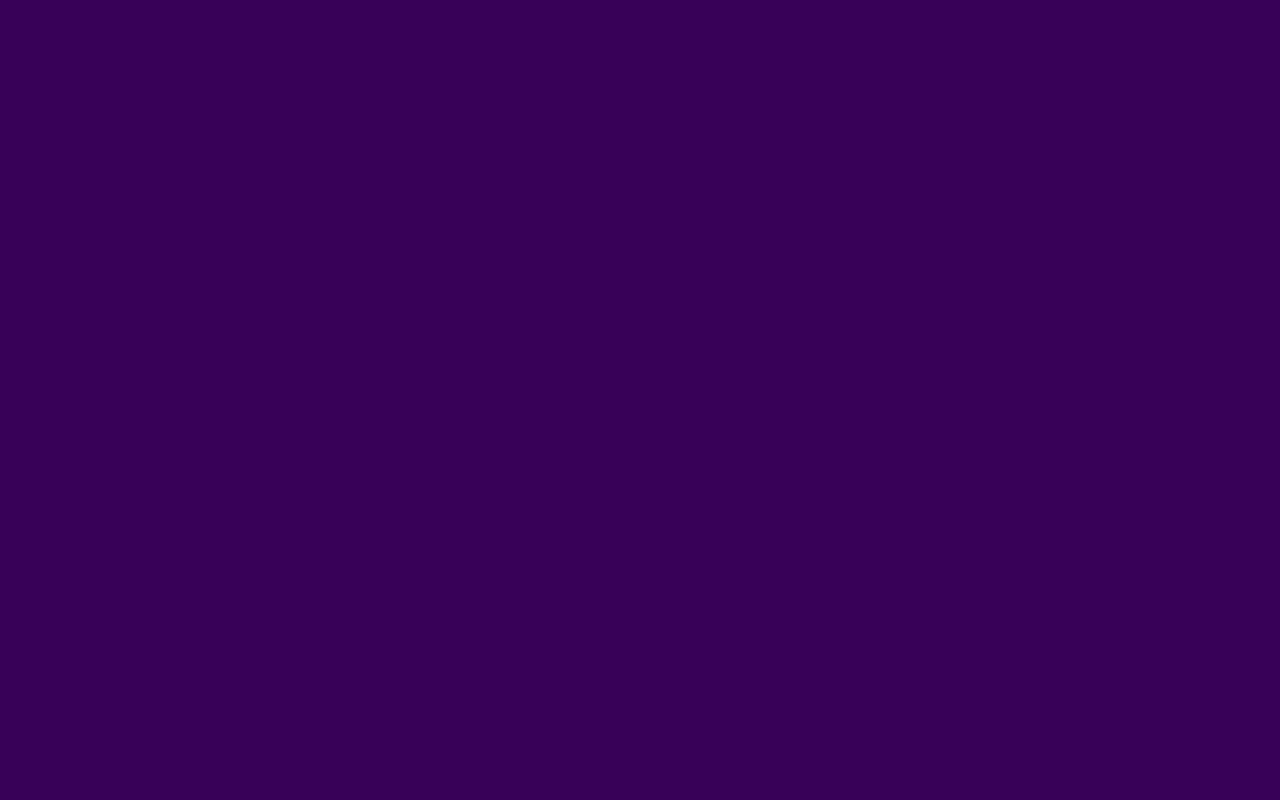
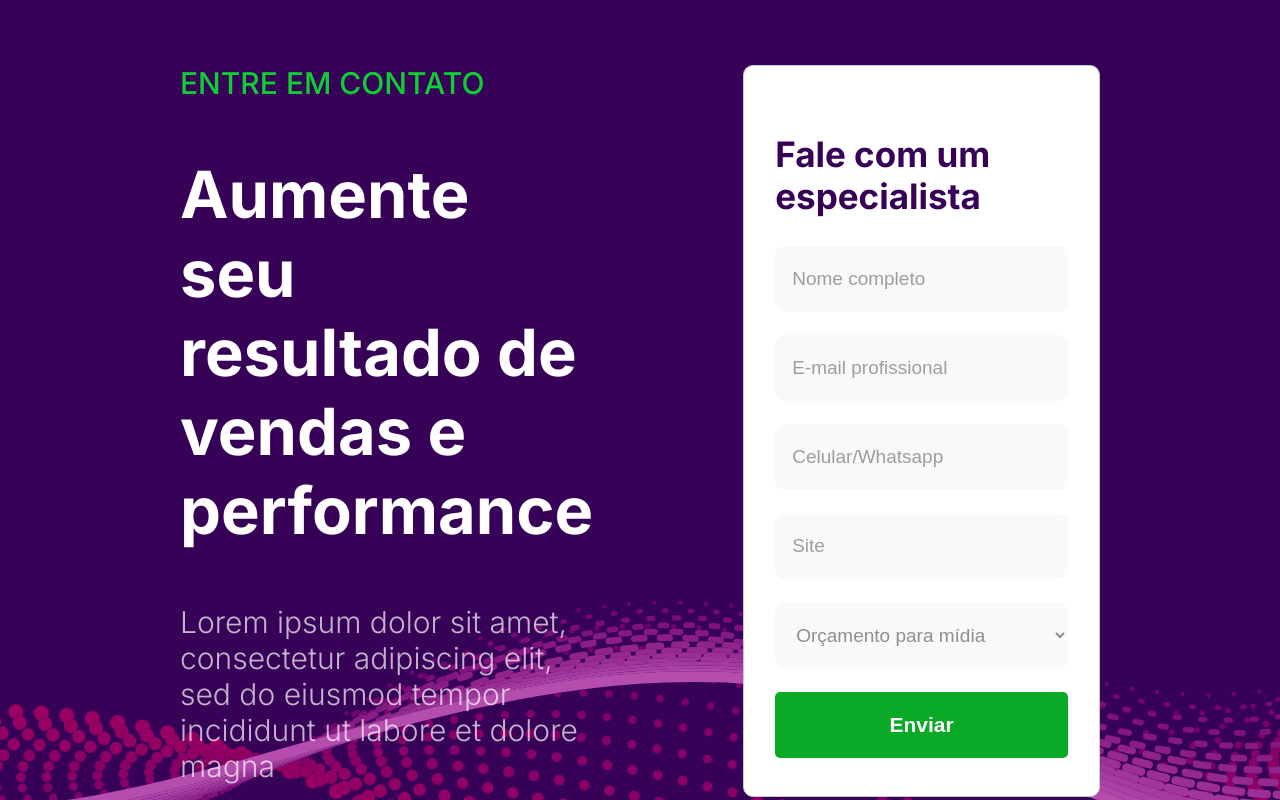
Before and after one commit to gabrieltacosta/landingpage, a Next.js app: page / in a window 1280 px wide. Shown: the part 2460-3260 px from the top of the page. Before the commit the page ends 2270 px from the top, so only its background shows below. Built offline with nearby package versions, Linux system fonts and the light colour scheme.

Commit message:
Criação do contato

```diff
--- a/app/page.jsx
+++ b/app/page.jsx
@@ -1,6 +1,7 @@
 import Header from "@/components/header/page";
 import Welcome from "@/components/welcome/page";
-import Features from "@/components/features/page"
+import Features from "@/components/features/page";
+import Contato from "@/components/contato/page";
 import styles from "./page.module.scss";
 
 export default function Home() {
@@ -9,6 +10,7 @@
         <Header />
         <Welcome />
         <Features />
+        <Contato />
       </div>
   );
 }
--- a/components/button/button.module.scss
+++ b/components/button/button.module.scss
@@ -16,4 +16,13 @@
     background-color: $white-color;
     color: $purple-color;
     }
+
+    &.full {
+        padding: 21px;
+        width: 100%;
+        font-size: 21px;
+        font-weight: 600;
+        background-color: $green3-color;
+        color: $white-color;
+    }
 }
--- a/components/button/page.jsx
+++ b/components/button/page.jsx
@@ -10,6 +10,7 @@
 const Button = ({ title, kind }) => {
     const generationClassByKind = () => {
         if (kind === "secondary") return Styles.secondary;
+        if (kind === "full") return Styles.full;
 
         return Styles.primary;
     }
--- /dev/null
+++ b/components/contato/contato.module.scss
@@ -0,0 +1,52 @@
+@import "/styles/mixins/colors.scss";
+@import "/styles/mixins/padding.scss";
+
+.container {
+    @include Padding;
+    padding-bottom: 200px;
+    background-image: url("/images/fundoWelcome.svg");
+    background-repeat: no-repeat;
+    background-size: cover;
+    display: grid;
+    grid-template-columns: repeat(2, 1fr);
+    align-items: flex-start;
+    justify-content: space-between;
+    gap: 150px;
+}
+
+.texts {
+    h2 {
+        font-size: 65px;
+        font-weight: bold;
+    }
+    span {
+        font-size: 30px;
+        font-weight: 500;
+        color: $green2-color;
+    }
+    p {
+        font-size: 30px;
+        font-weight: 300;
+        opacity: 0.7;
+    }
+}
+
+.form {
+    padding: 38px 31px;
+    background-color: $white-color;
+    border: 0.5px solid $gray3-color;
+    border-radius: 10px;
+
+    display: grid;
+
+    h2 {
+        font-size: 35px;
+        font-weight: bold;
+        color: $purple-color;
+    }
+
+    form {
+        display: grid;
+        gap: 23px;
+    }
+}
--- /dev/null
+++ b/components/contato/page.jsx
@@ -0,0 +1,42 @@
+import Button from "../button/page";
+import Styles from "./contato.module.scss";
+import Input from "../input/page";
+import Select from "../select/page";
+
+
+const Contato = () => {
+    return (
+        <div className={Styles.container}>
+            <div className={Styles.texts}>
+                <span>ENTRE EM CONTATO</span>
+                <h2>Aumente seu resultado de vendas e performance</h2>
+                <p>
+                    Lorem ipsum dolor sit amet, consectetur adipiscing elit, sed do eiusmod tempor incididunt ut labore et dolore magna
+                </p>
+            </div>
+            <div className={Styles.form}>
+                <h2>Fale com um especialista</h2>
+                <form action="">
+                    <Input type="text" placeholder="Nome completo" required />
+                    <Input type="email" placeholder="E-mail profissional" required />
+                    <Input
+                        type="text"
+                        placeholder="Celular/Whatsapp"
+                        pattern="^[+]*[(]{0,1}[0-9]{1,4}[)]{0,1}[-\s\./0-9]*$"
+                        required
+                    />
+                    <Input type="text" placeholder="Site" required />
+                    <Select placeholder="Orçamento para mídia" options={[
+                            {label: "Instagram", value: "instagram"},
+                            {label: "Facebook", value: "facebook"}
+                        ]} required
+                    />
+
+                <Button title="Enviar" kind="full" />
+                </form>
+            </div>
+        </div>
+    );
+};
+
+export default Contato
--- a/components/features/features.module.scss
+++ b/components/features/features.module.scss
@@ -3,6 +3,7 @@
 
 .container {
     @include Padding;
+    padding-bottom: 255px;
     display: flex;
     flex-flow: column;
     align-items: center;
--- /dev/null
+++ b/components/input/input.module.scss
@@ -0,0 +1,13 @@
+@import "/styles/mixins/colors.scss";
+
+.input {
+    padding: 22px 17px;
+    background-color: $gray4-color;
+    border: none;
+    border-radius: 10px;
+    font-size: 19px;
+    font-weight: 300;
+    color: $gray5-color;
+    opacity: 0.7;
+
+}
--- /dev/null
+++ b/components/input/page.jsx
@@ -0,0 +1,15 @@
+import Styles from "./input.module.scss";
+
+const Input = ({ type, placeholder,pattern, required }) => {
+    return (
+        <input
+            type={type}
+            placeholder={placeholder}
+            pattern={pattern}
+            required={required}
+            className={Styles.input}
+        />
+    );
+};
+
+export default Input
--- /dev/null
+++ b/components/select/page.jsx
@@ -0,0 +1,15 @@
+import Styles from "./select.module.scss";
+
+
+const Select = ({ placeholder, required, options }) => {
+    return (
+        <select className={Styles.select} required={required}>
+            <option value="">{placeholder}</option>
+            {options?.map((option, index) => (
+                <option key={index} value={option.value}>{option.label}</option>
+            ))}
+        </select>
+    );
+}
+
+export default Select
--- /dev/null
+++ b/components/select/select.module.scss
@@ -0,0 +1,12 @@
+@import "/styles/mixins/colors.scss";
+
+.select {
+    padding: 22px 17px;
+    background-color: $gray4-color;
+    border: none;
+    border-radius: 10px;
+    font-size: 19px;
+    font-weight: 300;
+    color: $gray5-color;
+    opacity: 0.7;
+}
--- a/styles/mixins/colors.scss
+++ b/styles/mixins/colors.scss
@@ -1,5 +1,14 @@
 $purple-color: #380158;
 $purple2-color: #350053;
+
 $gray-color: #AFAFAF;
+$gray2-color: #4a4a4a;
+$gray3-color: #c9c9c9;
+$gray4-color: #f7f7f7;
+$gray5-color: #606060;
+
 $green-color: #0dc74f;
+$green2-color: #0fce33;
+$green3-color: #0aaa28;
+
 $white-color: #fff;
```
Also changed, not shown: components/welcome/welcome.module.scss (line endings or trailing spaces).
